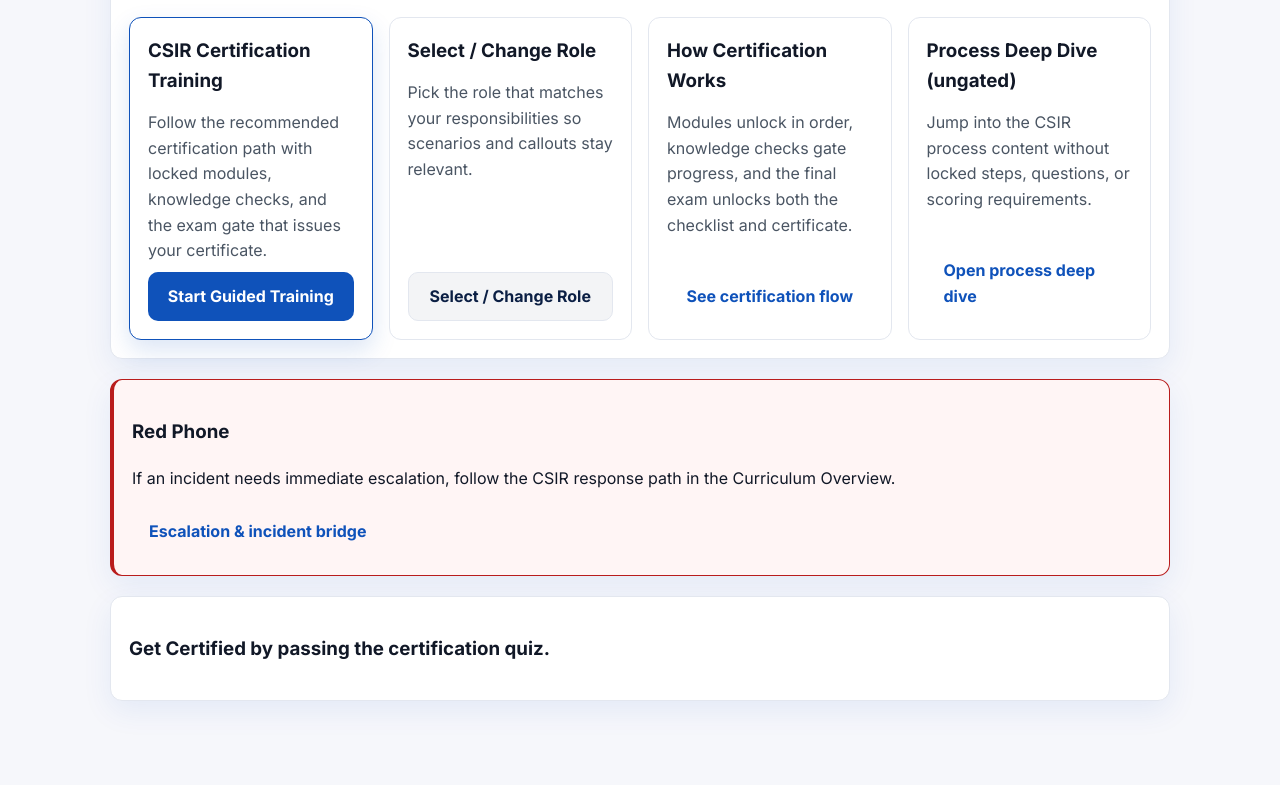
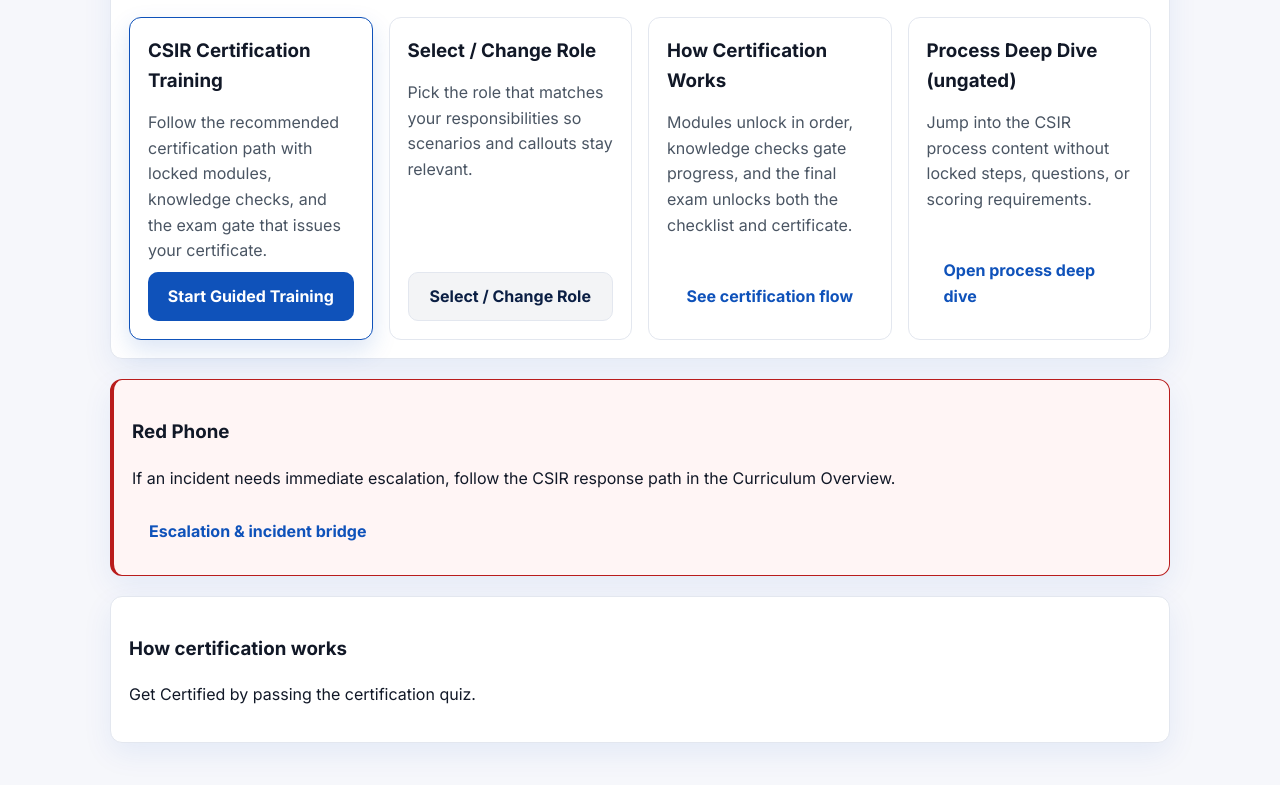
Before and after one commit to mmacri/SCL1, a plain HTML site: page csir/index.html in a window 1280 px wide. Shown: the part 490-1275 px from the top of the page. Drawn offline with Linux system fonts and the light colour scheme; no server answers.

Commit message:
Update index.html

```diff
--- a/csir/index.html
+++ b/csir/index.html
@@ -63,7 +63,8 @@
     </section>
 
     <section id="cert-info" class="panel card certification-info">
-      <h3>Get Certified by passing the certification quiz.</h3>
+      <h3>How certification works</h3>
+      <p>Get Certified by passing the certification quiz.</p>
     </section>
   </main>
   <script>
```
